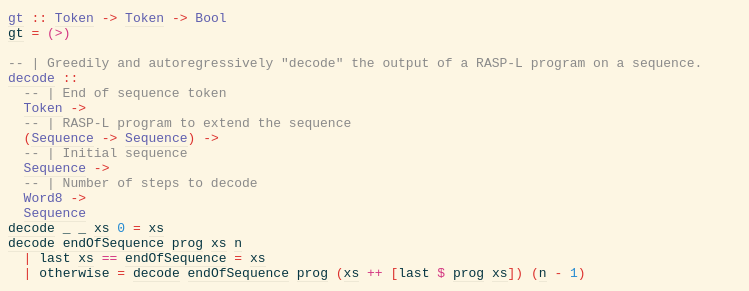
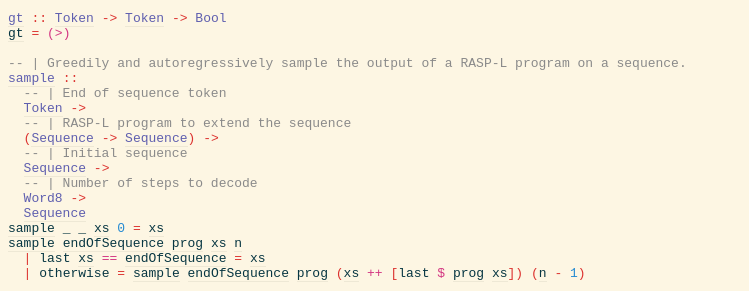
Before and after one commit to charlesfrye/raskell, a plain HTML site: page docs/src/Lib.html in a window 1280 px wide. Shown: the part 1502-1793 px from the top of the page, 0-749 px from the left. Drawn offline with Linux system fonts and the light colour scheme.

Commit message:
updates docs

```diff
--- a/docs/src/Lib.html
+++ b/docs/src/Lib.html
@@ -25,7 +25,7 @@
 </span><span id="line-25"></span><span>    </span><span class="annot"><a href="Lib.html#gt"><span class="hs-identifier">gt</span></a></span><span class="hs-special">,</span><span>
 </span><span id="line-26"></span><span>
 </span><span id="line-27"></span><span>    </span><span class="annot"><span class="hs-comment">-- * Sampling</span></span><span>
-</span><span id="line-28"></span><span>    </span><span class="annot"><a href="Lib.html#decode"><span class="hs-identifier">decode</span></a></span><span class="hs-special">,</span><span>
+</span><span id="line-28"></span><span>    </span><span class="annot"><a href="Lib.html#sample"><span class="hs-identifier">sample</span></a></span><span class="hs-special">,</span><span>
 </span><span id="line-29"></span><span>  </span><span class="hs-special">)</span><span>
 </span><span id="line-30"></span><span class="hs-keyword">where</span><span>
 </span><span id="line-31"></span><span>
@@ -282,8 +282,8 @@ forall a. Ord a =&gt; a -&gt; a -&gt; Bool
 forall a. Ord a =&gt; a -&gt; a -&gt; Bool
 </span><span class="hs-operator hs-var">(&gt;)</span></span><span>
 </span><span id="line-103"></span><span>
-</span><span id="line-104"></span><span class="annot"><span class="hs-comment">-- | Greedily and autoregressively &quot;decode&quot; the output of a RASP-L program on a sequence.</span></span><span>
-</span><span id="line-105"></span><span class="annot"><a href="Lib.html#decode"><span class="hs-identifier hs-type">decode</span></a></span><span> </span><span class="hs-glyph">::</span><span>
+</span><span id="line-104"></span><span class="annot"><span class="hs-comment">-- | Greedily and autoregressively sample the output of a RASP-L program on a sequence.</span></span><span>
+</span><span id="line-105"></span><span class="annot"><a href="Lib.html#sample"><span class="hs-identifier hs-type">sample</span></a></span><span> </span><span class="hs-glyph">::</span><span>
 </span><span id="line-106"></span><span>  </span><span class="annot"><span class="hs-comment">-- | End of sequence token</span></span><span>
 </span><span id="line-107"></span><span>  </span><span class="annot"><a href="Core.html#Token"><span class="hs-identifier hs-type">Token</span></a></span><span> </span><span class="hs-glyph">-&gt;</span><span>
 </span><span id="line-108"></span><span>  </span><span class="annot"><span class="hs-comment">-- | RASP-L program to extend the sequence</span></span><span>
@@ -293,14 +293,14 @@ forall a. Ord a =&gt; a -&gt; a -&gt; Bool
 </span><span id="line-112"></span><span>  </span><span class="annot"><span class="hs-comment">-- | Number of steps to decode</span></span><span>
 </span><span id="line-113"></span><span>  </span><span class="annot"><span class="hs-identifier hs-type">Word8</span></span><span> </span><span class="hs-glyph">-&gt;</span><span>
 </span><span id="line-114"></span><span>  </span><span class="annot"><a href="Core.html#Sequence"><span class="hs-identifier hs-type">Sequence</span></a></span><span>
-</span><span id="line-115"></span><span id="decode"><span class="annot"><span class="annottext">decode :: Token -&gt; (Sequence -&gt; Sequence) -&gt; Sequence -&gt; Word8 -&gt; Sequence
-</span><a href="Lib.html#decode"><span class="hs-identifier hs-var hs-var">decode</span></a></span></span><span> </span><span class="annot"><span class="annottext">Token
+</span><span id="line-115"></span><span id="sample"><span class="annot"><span class="annottext">sample :: Token -&gt; (Sequence -&gt; Sequence) -&gt; Sequence -&gt; Word8 -&gt; Sequence
+</span><a href="Lib.html#sample"><span class="hs-identifier hs-var hs-var">sample</span></a></span></span><span> </span><span class="annot"><span class="annottext">Token
 </span><span class="hs-identifier">_</span></span><span> </span><span class="annot"><span class="annottext">Sequence -&gt; Sequence
 </span><span class="hs-identifier">_</span></span><span> </span><span id="local-6989586621679029026"><span class="annot"><span class="annottext">Sequence
 </span><a href="#local-6989586621679029026"><span class="hs-identifier hs-var">xs</span></a></span></span><span> </span><span class="annot"><span class="annottext">Word8
 </span><span class="hs-number">0</span></span><span> </span><span class="hs-glyph">=</span><span> </span><span class="annot"><span class="annottext">Sequence
 </span><a href="#local-6989586621679029026"><span class="hs-identifier hs-var">xs</span></a></span><span>
-</span><span id="line-116"></span><span class="annot"><a href="Lib.html#decode"><span class="hs-identifier hs-var">decode</span></a></span><span> </span><span id="local-6989586621679029027"><span class="annot"><span class="annottext">Token
+</span><span id="line-116"></span><span class="annot"><a href="Lib.html#sample"><span class="hs-identifier hs-var">sample</span></a></span><span> </span><span id="local-6989586621679029027"><span class="annot"><span class="annottext">Token
 </span><a href="#local-6989586621679029027"><span class="hs-identifier hs-var">endOfSequence</span></a></span></span><span> </span><span id="local-6989586621679029028"><span class="annot"><span class="annottext">Sequence -&gt; Sequence
 </span><a href="#local-6989586621679029028"><span class="hs-identifier hs-var">prog</span></a></span></span><span> </span><span id="local-6989586621679029029"><span class="annot"><span class="annottext">Sequence
 </span><a href="#local-6989586621679029029"><span class="hs-identifier hs-var">xs</span></a></span></span><span> </span><span id="local-6989586621679029030"><span class="annot"><span class="annottext">Word8
@@ -315,7 +315,7 @@ forall a. Eq a =&gt; a -&gt; a -&gt; Bool
 </span><a href="#local-6989586621679029029"><span class="hs-identifier hs-var">xs</span></a></span><span>
 </span><span id="line-118"></span><span>  </span><span class="hs-glyph">|</span><span> </span><span class="annot"><span class="annottext">Bool
 </span><span class="hs-identifier hs-var">otherwise</span></span><span> </span><span class="hs-glyph">=</span><span> </span><span class="annot"><span class="annottext">Token -&gt; (Sequence -&gt; Sequence) -&gt; Sequence -&gt; Word8 -&gt; Sequence
-</span><a href="Lib.html#decode"><span class="hs-identifier hs-var">decode</span></a></span><span> </span><span class="annot"><span class="annottext">Token
+</span><a href="Lib.html#sample"><span class="hs-identifier hs-var">sample</span></a></span><span> </span><span class="annot"><span class="annottext">Token
 </span><a href="#local-6989586621679029027"><span class="hs-identifier hs-var">endOfSequence</span></a></span><span> </span><span class="annot"><span class="annottext">Sequence -&gt; Sequence
 </span><a href="#local-6989586621679029028"><span class="hs-identifier hs-var">prog</span></a></span><span> </span><span class="hs-special">(</span><span class="annot"><span class="annottext">Sequence
 </span><a href="#local-6989586621679029029"><span class="hs-identifier hs-var">xs</span></a></span><span> </span><span class="annot"><span class="annottext">Sequence -&gt; Sequence -&gt; Sequence
```
Also changed, not shown: docs/Lib.html (+2 -2 lines), docs/doc-index.html (+1 -1 lines), docs/doc-index.json (+1 -1 lines), docs/raskell.txt.
